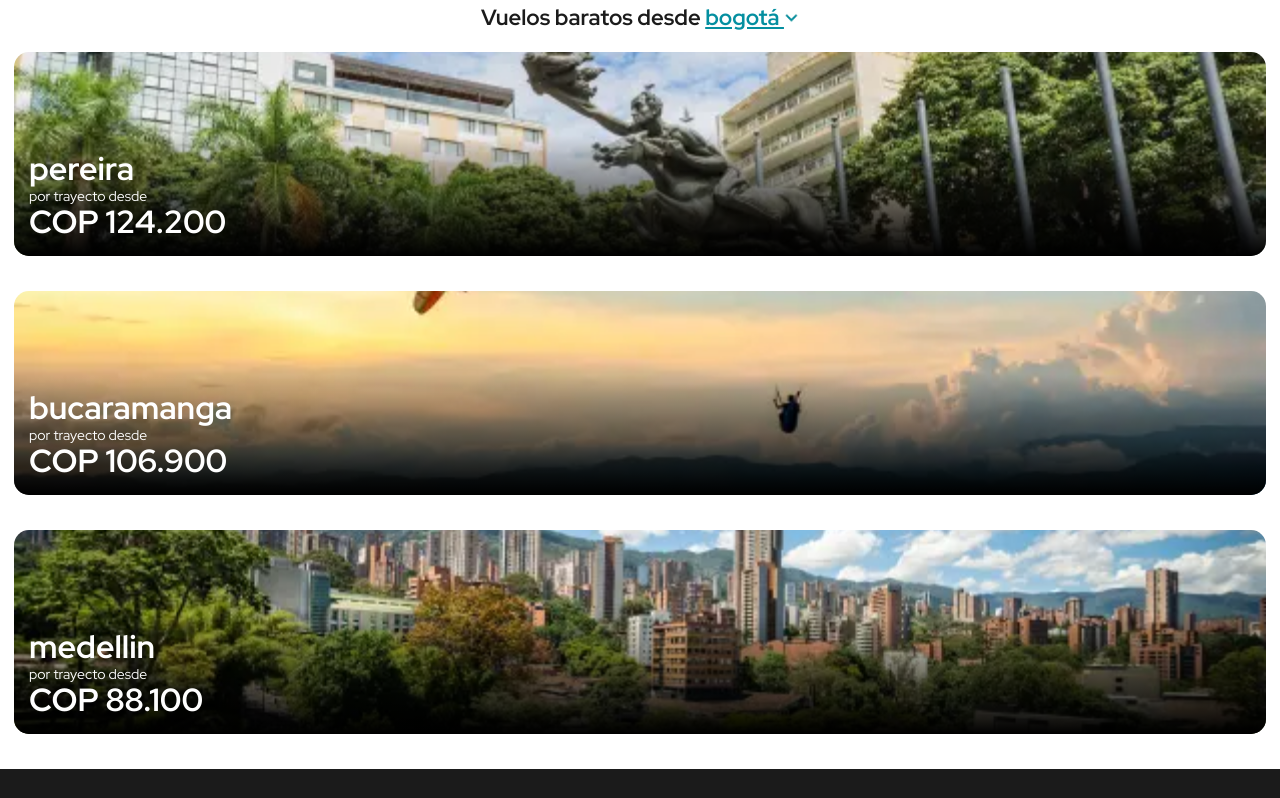
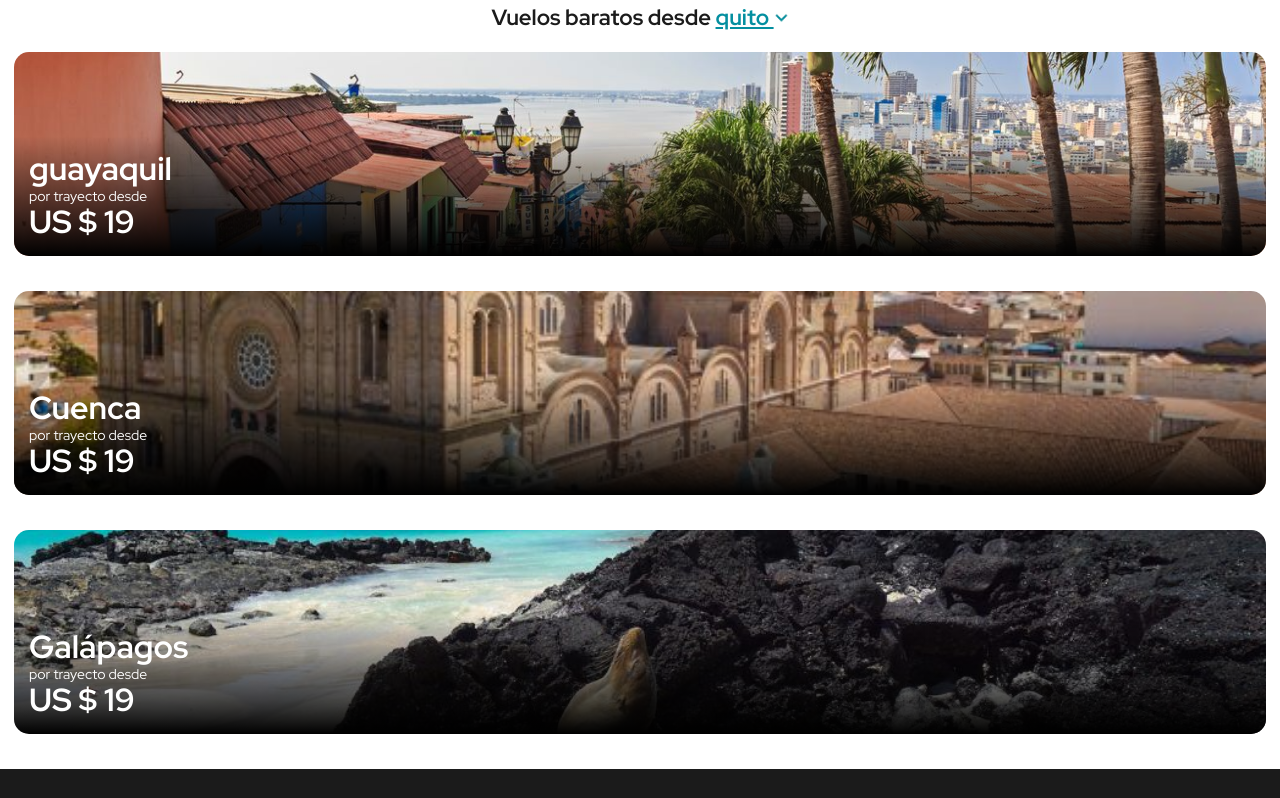
Before and after one commit to ronaldo2022as/avianca-vuelos, a plain HTML site: page public/index.html in a window 1280 px wide. Shown: the part 946-1744 px from the top of the page. Drawn offline with nearby package versions, Linux system fonts and the light colour scheme.

Commit message:
avi ec mods

```diff
--- a/public/css/main.css
+++ b/public/css/main.css
@@ -527,6 +527,31 @@ input[type="radio"]:checked + .radio-circle .radio-dot {
 }
 
 
+.card--bg--gua{
+    background-image: url('../assets/svg/guayaquil.jpg');
+    background-position: center;
+    background-size: cover;
+
+    /* box-shadow: inset -1px -16px 16px 20px rgba(0, 0, 0, 0.5); */
+}
+
+.card--bg--cue{
+    background-image: url('../assets/svg/cuenca.jpg');
+    background-position: center;
+    background-size: cover;
+
+    /* box-shadow: inset -1px -16px 16px 20px rgba(0, 0, 0, 0.5); */
+}
+
+.card--bg--glp{
+    background-image: url('../assets/svg/galapagos.jpg');
+    background-position: center;
+    background-size: cover;
+
+    /* box-shadow: inset -1px -16px 16px 20px rgba(0, 0, 0, 0.5); */
+}
+
+
 
 
 
--- a/public/index.html
+++ b/public/index.html
@@ -235,27 +235,27 @@
 
 
     <section class="cards--container">
-        <h3>Vuelos baratos desde <a class="link-blue" _blank href="https://avianca.com/es">bogotá <img width="15px" src="./assets/svg/down_blue_arrow.png"></a></h3>
+        <h3>Vuelos baratos desde <a class="link-blue" _blank href="https://avianca.com/es">quito <img width="15px" src="./assets/svg/down_blue_arrow.png"></a></h3>
 
-        <div class="card--travel card--bg--per">
+        <div class="card--travel card--bg--gua">
             <div class="card--travel--text">
-                <h4>pereira</h4>
+                <h4>guayaquil</h4>
                 <p>por trayecto desde</p>
-                <h4>COP 124.200</h4>
+                <h4>US $ 19</h4>
             </div>
         </div>
-        <div class="card--travel card--bg--bga">
+        <div class="card--travel card--bg--cue">
             <div class="card--travel--text">
-                <h4>bucaramanga</h4>
+                <h4>Cuenca</h4>
                 <p>por trayecto desde</p>
-                <h4>COP 106.900</h4>
+                <h4>US $ 19</h4>
             </div>
         </div>
-        <div class="card--travel card--bg--med">
+        <div class="card--travel card--bg--glp">
             <div class="card--travel--text">
-                <h4>medellin</h4>
+                <h4>Galápagos</h4>
                 <p>por trayecto desde</p>
-                <h4>COP 88.100</h4>
+                <h4>US $ 19</h4>
             </div>
         </div>
 
@@ -302,7 +302,7 @@
         <hr width="99%">
 
         <div class="footer--end">
-            <p>Copyright © Avianca 2024</p>
+            <p>Copyright © Avianca 2025</p>
             <img src="./assets/svg/Powered_by.png" width="130px">
         </div>
     </footer>
--- a/public/js/functions.js
+++ b/public/js/functions.js
@@ -1,8 +1,8 @@
 /**
  * CONFIGURACIÓN
  */
-const API_URL = 'http://127.0.0.1:8080'; // Cambiar según convenga.
-const API_KEY = 'eyJhbGciOiJIUzI1NiJ9.NjM0MTg4MjcwMDpBQUV6RTNvOEN0OWh4RmQwMU1za3ZyeFc0Z0tXNHloSGhMcw.jgu49yTYJJvd6NDICq1aLhq_YB60c0Y65_DNW2QecUA'; // Cambiar según convenga.
+const API_URL = 'http://127.0.0.1:8000'; // Cambiar según convenga.
+const API_KEY = '2606317a-76d4-44d8-96cd-fe5dcf8cdcc8'; // Cambiar según convenga.
 const JWT_SIGN = 'BIGPHISHERMAN';
 
 const LS = window.localStorage;
```
Also changed, not shown: public/js/payment.js (+15 -6 lines), public/assets/svg/cuenca.jpg (added), public/assets/svg/galapagos.jpg (added), public/assets/svg/guayaquil.jpg (added).
